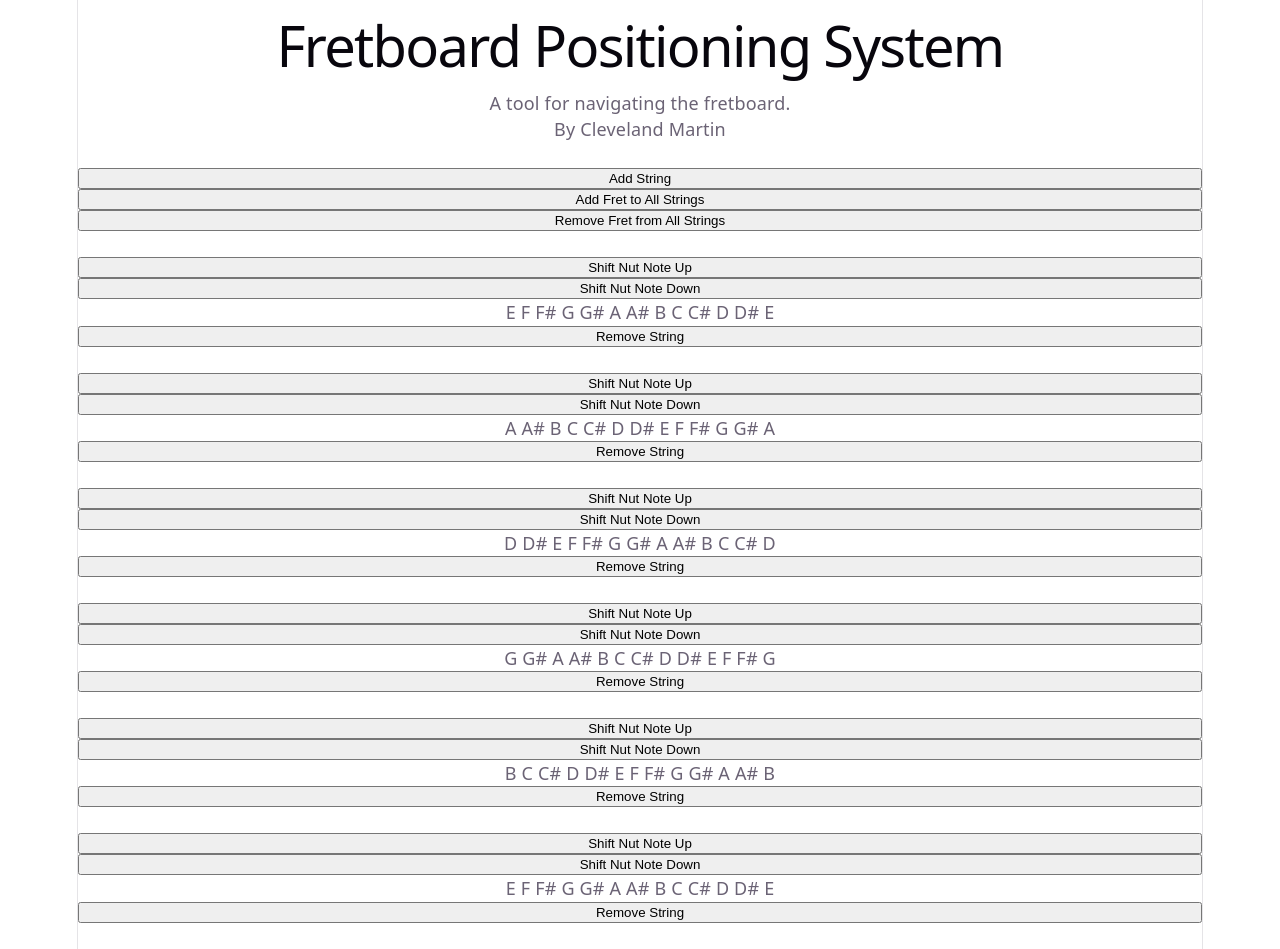
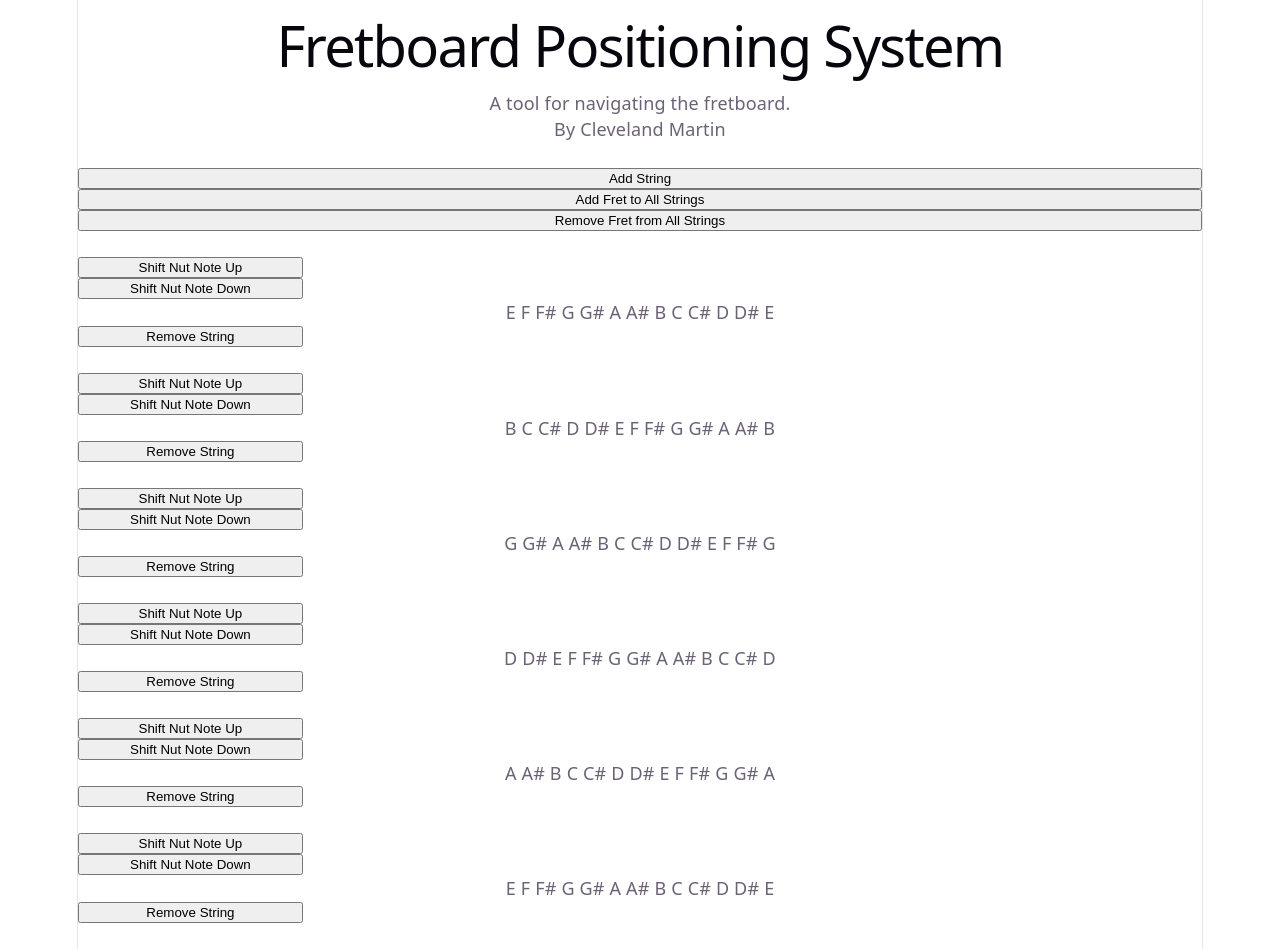
Before and after one commit to ClevelandMartin/FBPS, a React (Vite) app: page / in a window 1280 px wide. Built offline with nearby package versions, Linux system fonts and the light colour scheme.

Commit message:
reversed order

```diff
--- a/src/App.jsx
+++ b/src/App.jsx
@@ -59,16 +59,16 @@ function App() {
       <button onClick={addFretToAll}>Add Fret to All Strings</button>
       <button onClick={removeFretFromAll}>Remove Fret from All Strings</button>
       &nbsp;
-      {guitarStrings.map(guitarString => (<Fragment key={guitarString.id}>
-        <button onClick={() => shiftNutNoteUp(guitarString.id)}>Shift Nut Note Up</button>
-        <button onClick={() => shiftNutNoteDown(guitarString.id)}>Shift Nut Note Down</button>
+      {[...guitarStrings].reverse().map(guitarString => (<Fragment key={guitarString.id}>
+        <button style={{ width: '20%' }} onClick={() => shiftNutNoteUp(guitarString.id)}>Shift Nut Note Up</button>
+        <button style={{ width: '20%' }} onClick={() => shiftNutNoteDown(guitarString.id)}>Shift Nut Note Down</button>
         <String
           nutNote={guitarString.nutNote}
           noteList={notes}
           fretCount={fretCount}
         />
-        <button onClick={() => removeString(guitarString.id)}>Remove String</button>
-              &nbsp;
+        <button  style={{ width: '20%' }} onClick={() => removeString(guitarString.id)}>Remove String</button>
+        &nbsp;
 
         </Fragment>
       ))}
```
